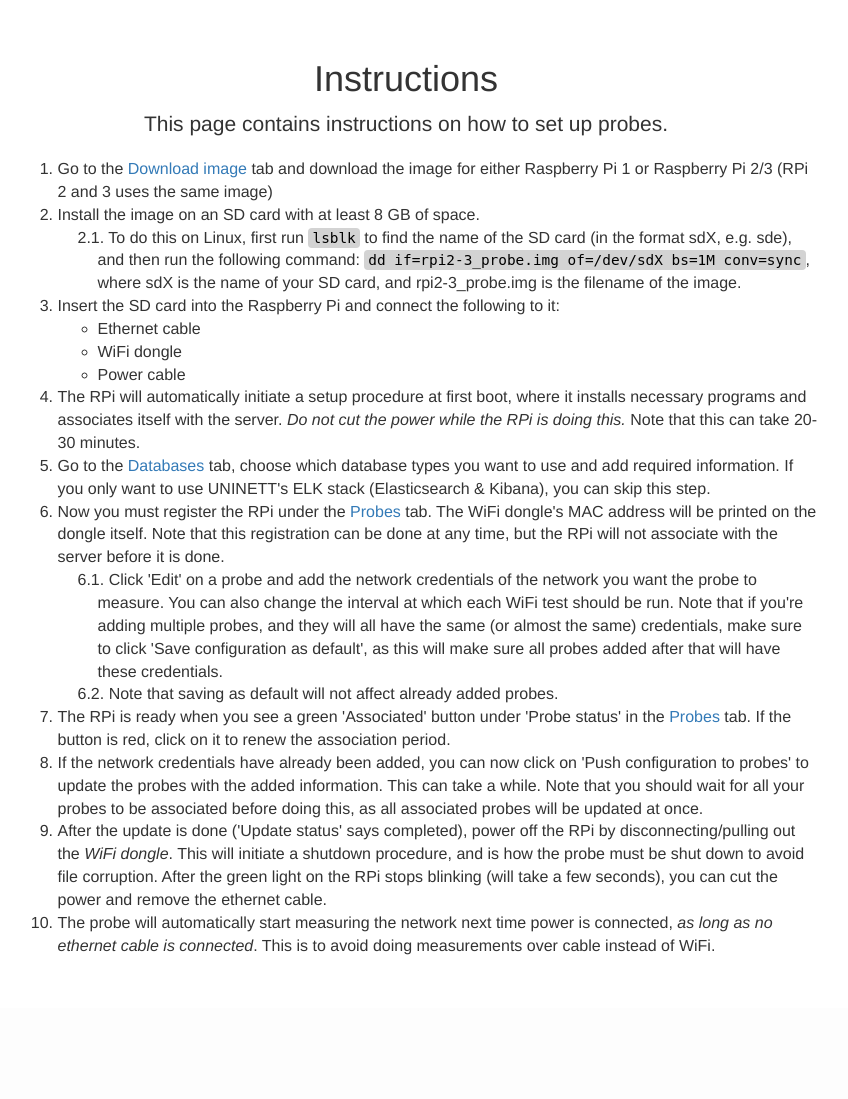
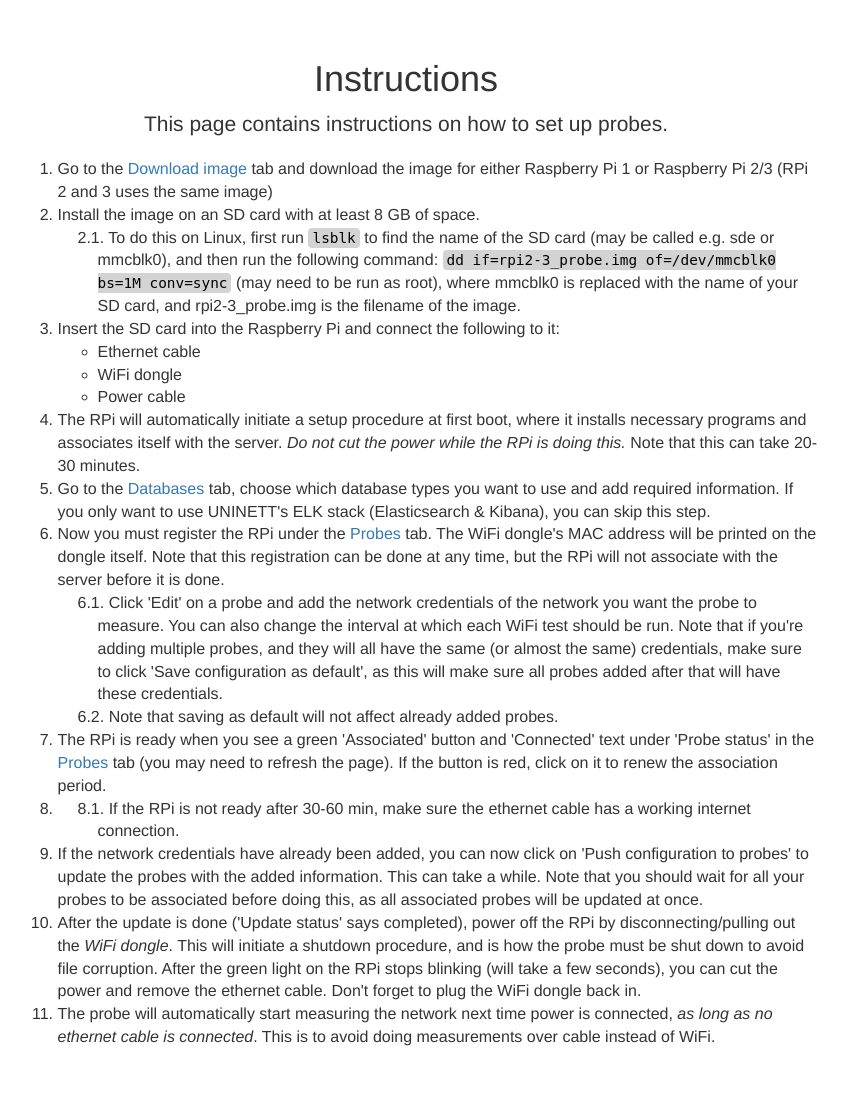
Before and after one commit to Uninett/probe-website, a Flask app: page /instructions in a window 1280 px wide. Shown: the part 51-1150 px from the top of the page, without its empty margins (234-1082 px from the left). Before the commit the page ends 1006 px from the top, so only its background shows below. Run offline with Flask 2, Linux system fonts and the light colour scheme; a user stored in the database is signed in; some libraries are stand-ins or nearby versions.

Commit message:
Instructions improvements

```diff
--- a/probe_website/templates/index.html
+++ b/probe_website/templates/index.html
@@ -10,7 +10,7 @@ Welcome to the administration site of UNINETT's WiFi probing system
 </p>
 
 <p class="introduction">
-On this website you can set up your Raspberry Pis to use UNINETT's WiFi probing system, and administer already added probes. On instructions on how to do this, see the <a href="{{ url_for('instructions') }}">Instructions</a> tab.
+On this website you can set up your Raspberry Pis to use this system, and administer already added probes. On instructions on how to do this, see the <a href="{{ url_for('instructions') }}">Instructions</a> tab.
 </p>
 
 {% endblock %}
--- a/probe_website/templates/instructions.html
+++ b/probe_website/templates/instructions.html
@@ -1,6 +1,6 @@
 {% extends "master.html" %}
 
-{% block title %}Download image{% endblock %}
+{% block title %}Instructions{% endblock %}
 
 {% block body %}
 
@@ -14,7 +14,7 @@ This page contains instructions on how to set up probes.
     <li>Go to the <a href="{{ url_for('download_image') }}">Download image</a> tab and download the image for either Raspberry Pi 1 or Raspberry Pi 2/3 (RPi 2 and 3 uses the same image)</li>
     <li>Install the image on an SD card with at least 8 GB of space.
       <ol>
-        <li>To do this on Linux, first run <code>lsblk</code> to find the name of the SD card (in the format sdX, e.g. sde), and then run the following command: <code>dd if=rpi2-3_probe.img of=/dev/sdX bs=1M conv=sync</code>, where sdX is the name of your SD card, and rpi2-3_probe.img is the filename of the image.
+        <li>To do this on Linux, first run <code>lsblk</code> to find the name of the SD card (may be called e.g. sde or mmcblk0), and then run the following command: <code>dd if=rpi2-3_probe.img of=/dev/mmcblk0 bs=1M conv=sync</code> (may need to be run as root), where mmcblk0 is replaced with the name of your SD card, and rpi2-3_probe.img is the filename of the image.
         </li>
       </ol>
     </li>
@@ -32,9 +32,14 @@ This page contains instructions on how to set up probes.
         <li>Click 'Edit' on a probe and add the network credentials of the network you want the probe to measure. You can also change the interval at which each WiFi test should be run. Note that if you're adding multiple probes, and they will all have the same (or almost the same) credentials, make sure to click 'Save configuration as default', as this will make sure all probes added after that will have these credentials.</li>
         <li>Note that saving as default will not affect already added probes.</li>
       </ol>
-    <li>The RPi is ready when you see a green 'Associated' button under 'Probe status' in the <a href="{{ url_for('probes') }}">Probes</a> tab. If the button is red, click on it to renew the association period.</li>
+    <li>The RPi is ready when you see a green 'Associated' button and 'Connected' text under 'Probe status' in the <a href="{{ url_for('probes') }}">Probes</a> tab (you may need to refresh the page). If the button is red, click on it to renew the association period.</li>
+    <li>
+      <ol>
+        <li>If the RPi is not ready after 30-60 min, make sure the ethernet cable has a working internet connection.</li>
+      </ol>
+    </li>
     <li>If the network credentials have already been added, you can now click on 'Push configuration to probes' to update the probes with the added information. This can take a while. Note that you should wait for all your probes to be associated before doing this, as all associated probes will be updated at once.</li>
-    <li>After the update is done ('Update status' says completed), power off the RPi by disconnecting/pulling out the <em>WiFi dongle</em>. This will initiate a shutdown procedure, and is how the probe must be shut down to avoid file corruption. After the green light on the RPi stops blinking (will take a few seconds), you can cut the power and remove the ethernet cable.</li>
+    <li>After the update is done ('Update status' says completed), power off the RPi by disconnecting/pulling out the <em>WiFi dongle</em>. This will initiate a shutdown procedure, and is how the probe must be shut down to avoid file corruption. After the green light on the RPi stops blinking (will take a few seconds), you can cut the power and remove the ethernet cable. Don't forget to plug the WiFi dongle back in.</li>
     <li>The probe will automatically start measuring the network next time power is connected, <em>as long as no ethernet cable is connected</em>. This is to avoid doing measurements over cable instead of WiFi.</li>
   </ol>
 </div>
```
